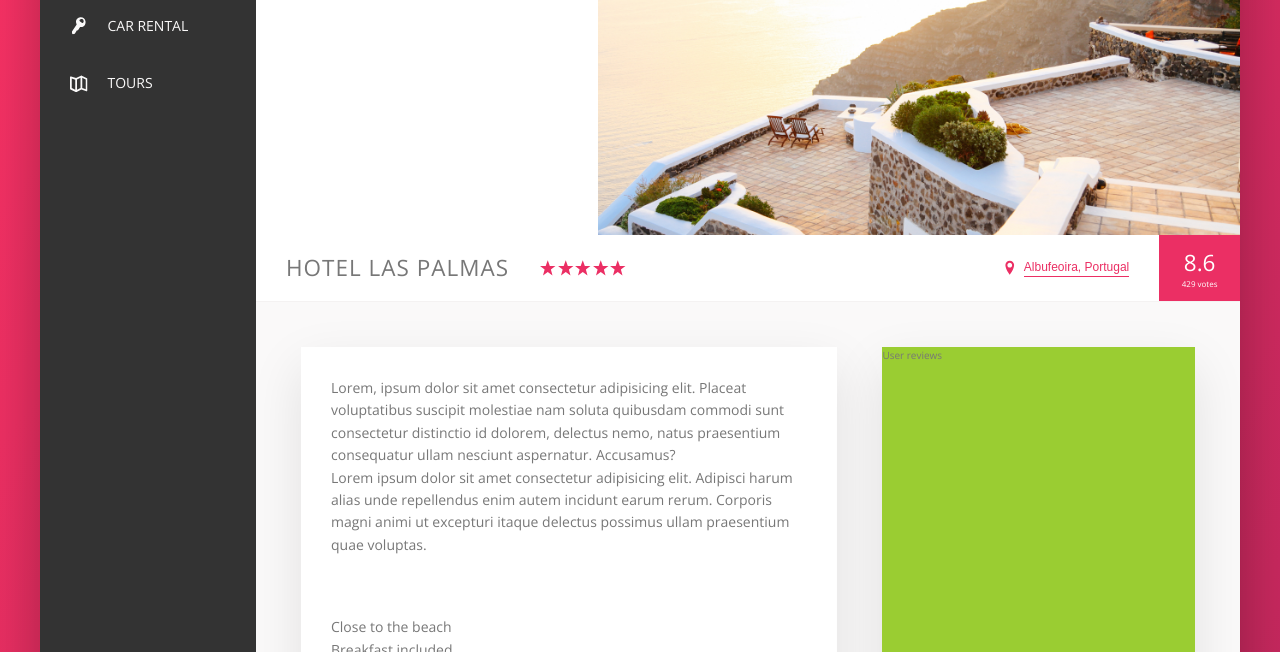
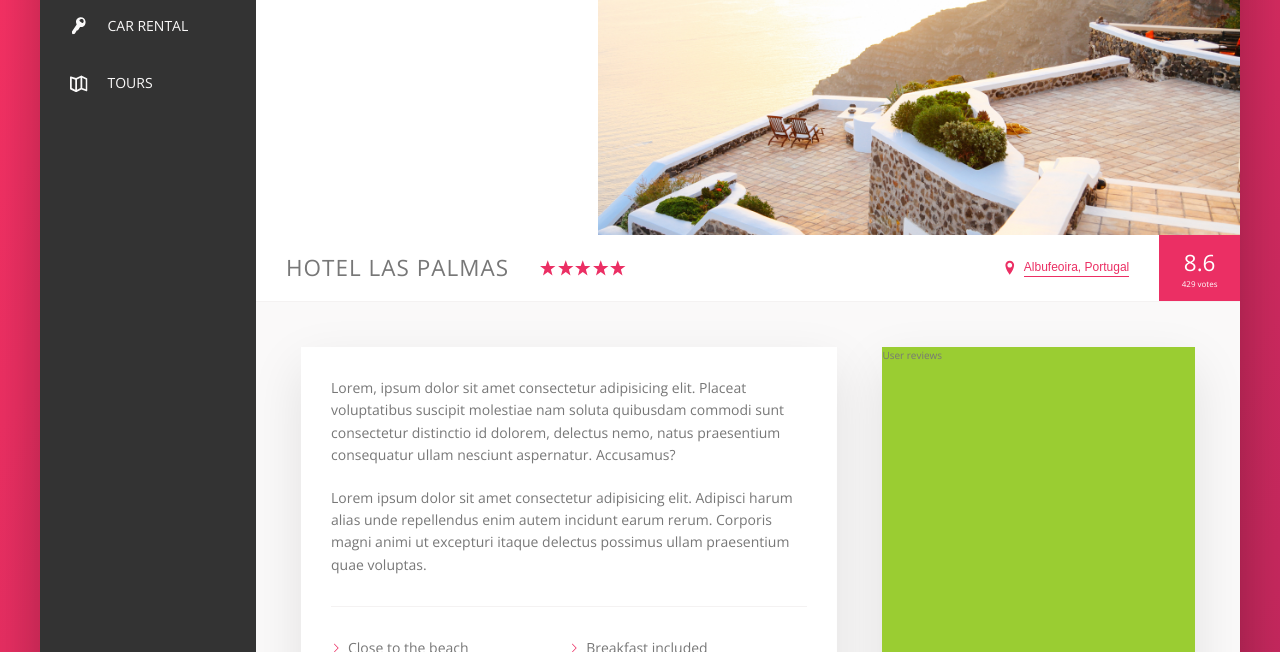
Before and after one commit to MichaelTowson/Trillo, a website: page index.html in a window 1280 px wide. Shown: the part 300-952 px from the top of the page. Drawn offline with nearby package versions, Linux system fonts and the light colour scheme.

Commit message:
style list and add masked svg icon as bullet

```diff
--- a/index.html
+++ b/index.html
@@ -151,9 +151,9 @@
                         <p class="paragraph">
                             Lorem, ipsum dolor sit amet consectetur adipisicing elit. Placeat voluptatibus suscipit molestiae nam soluta quibusdam commodi sunt consectetur distinctio id dolorem, delectus nemo, natus praesentium consequatur ullam nesciunt aspernatur. Accusamus?
                         </p>
-                        <div class="paragraph">
+                        <p class="paragraph">
                             Lorem ipsum dolor sit amet consectetur adipisicing elit. Adipisci harum alias unde repellendus enim autem incidunt earum rerum. Corporis magni animi ut excepturi itaque delectus possimus ullam praesentium quae voluptas.
-                        </div>
+                        </p>
                         <ul class="list">
                             <li class="list__item">Close to the beach</li>
                             <li class="list__item">Breakfast included</li>
--- a/static/sass/base/_base.scss
+++ b/static/sass/base/_base.scss
@@ -16,7 +16,7 @@
     --shadow-light: 0 2rem 5rem rgba(0,0,0,.1);
 
     //Page Elements
-    --line: border-bottom: 1px solid var(--color-grey-light-2);
+    --line: 1px solid var(--color-grey-light-2);
 }
 
 * {
--- a/static/sass/components/_components.scss
+++ b/static/sass/components/_components.scss
@@ -291,7 +291,6 @@
 //PARAGRAPH ---------------------------------------------
 .paragraph:not(:last-of-type) {
     margin-bottom: 2rem;
-
 }
 
 //LIST ---------------------------------------------
@@ -301,6 +300,31 @@
     padding: 3rem 0;
     border-top: var(--line);
     border-bottom: var(--line);
+    display: flex;
+    flex-wrap: wrap;
+
+    &__item {
+        flex: 0 0 50%;
+        margin-bottom: .7rem;
+    }
+
+    &__item::before {
+        content: "";
+        display: inline-block;
+        height: 1rem;
+        width: 1rem;
+        margin-right: .7rem;
+
+        background-color: var(--color-primary);
+        -webkit-mask-image: url(../img/chevron-thin-right.svg);
+        -webkit-mask-size: cover;
+        mask-image: url(../img/chevron-thin-right.svg); //Adding non-webkit version for when browsers implement this as a standard feature in the future.
+        mask-size: cover;
+
+        //Older browsers
+        // background-image: url(../img/chevron-thin-right.svg);
+        // background-size: cover;
+    }
 }
 
 //RECOMMEND ---------------------------------------------
```
Also changed, not shown: static/css/style.css.
